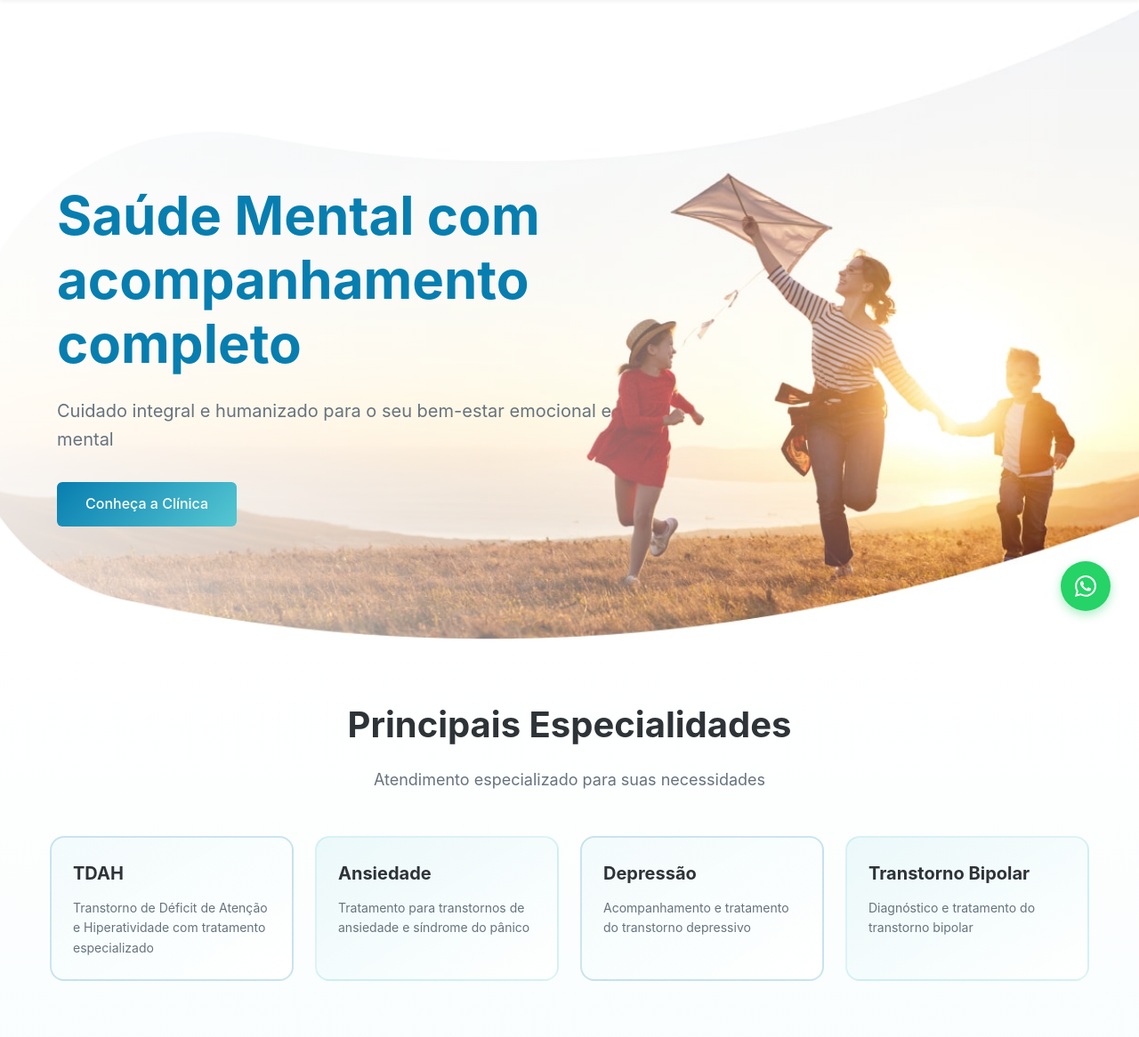
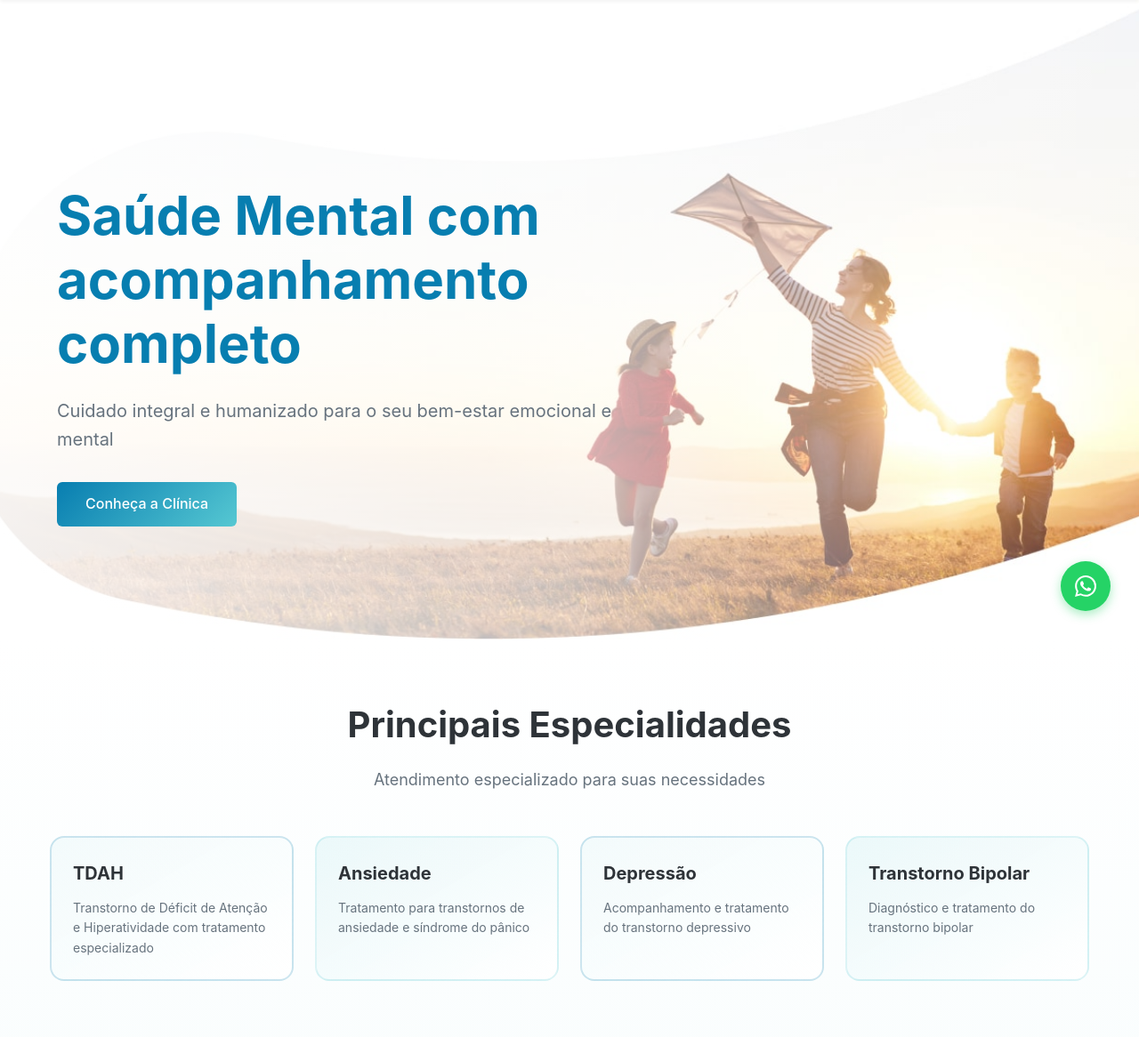
Before and after one commit to marconez777/clarity-haven-ui, a PHP site: page /php/index.php in a window 1280 px wide. Shown: the part 81-1247 px from the top of the page at 89% size. Run offline with PHP 8.4, Linux system fonts and the light colour scheme.

Commit message:
feat: Fix hero section layout
The hero section on the homepage was broken, with the background image pushing the text content down instead of acting as a background.

This commit fixes the issue by:
- Removing the `<img>` tag from the HTML structure.
- Applying the background image and a gradient overlay directly to the `.hero-section` element using CSS.
- Using a media query to ensure the background image is only displayed on screens 768px and wider, as requested.

```diff
--- a/php/index.php
+++ b/php/index.php
@@ -28,11 +28,6 @@
     <main>
         <!-- Hero Section -->
         <section class="hero-section">
-            <!-- Background Image - Hidden on mobile -->
-            <div class="hero-background">
-                <img src="images/hero-family.jpg" alt="Família feliz na praia">
-            </div>
-
             <!-- Content -->
             <div class="hero-content">
                 <div class="hero-text">
--- a/php/styles.css
+++ b/php/styles.css
@@ -159,33 +159,6 @@ html {
     margin-top: 5rem;
 }
 
-/* Background Image - Hidden on mobile */
-.hero-background {
-    position: absolute;
-    inset: 0;
-    z-index: 0;
-    display: none;
-}
-
-.hero-background img {
-    width: 100%;
-    height: 100%;
-    object-fit: cover;
-}
-
-.hero-background::after {
-    content: '';
-    position: absolute;
-    inset: 0;
-    z-index: 1;
-    background: linear-gradient(
-        to right,
-        rgba(255, 255, 255, 0.8),
-        rgba(255, 255, 255, 0.4),
-        transparent
-    );
-}
-
 /* Content */
 .hero-content {
     position: relative;
@@ -231,8 +204,23 @@ html {
 
 /* Responsive - Show background image on tablet and above */
 @media (min-width: 768px) {
-    .hero-background {
-        display: block;
+    .hero-section {
+        background-image: url('images/hero-family.jpg');
+        background-size: cover;
+        background-position: center;
+    }
+
+    .hero-section::before {
+        content: '';
+        position: absolute;
+        inset: 0;
+        z-index: 1;
+        background: linear-gradient(
+            to right,
+            hsl(0 0% 100% / 0.9),
+            hsl(0 0% 100% / 0.7),
+            hsl(0 0% 100% / 0.1)
+        );
     }
 
     .hero-title {
@@ -755,10 +743,6 @@ html {
 
 /* Responsive Design */
 @media (max-width: 768px) {
-    .hero-background {
-        display: none;
-    }
-
     .hero-title {
         font-size: 2rem;
     }
```
